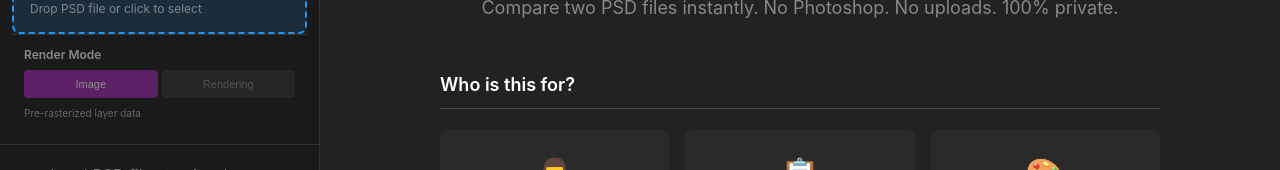
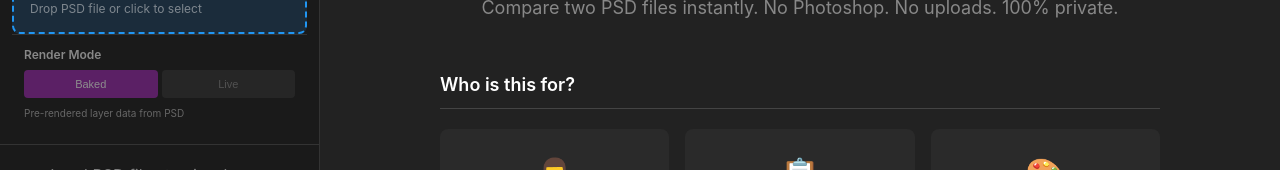
Before and after one commit to signal-slot/psd-compare, a React (Vite) app: page / in a window 1280 px wide. Shown: the part 175-345 px from the top of the page. Built offline with nearby package versions, Linux system fonts and the light colour scheme.

Commit message:
Rename render mode: Image/Rendering → Baked/Live

```diff
--- a/src/components/RenderModeToggle.tsx
+++ b/src/components/RenderModeToggle.tsx
@@ -55,20 +55,20 @@ export default function RenderModeToggle() {
           onClick={() => setRenderMode('fast')}
           disabled={disabled}
         >
-          Image
+          Baked
         </button>
         <button
           style={styles.button(renderMode === 'qt', disabled)}
           onClick={() => setRenderMode('qt')}
           disabled={disabled}
         >
-          Rendering
+          Live
         </button>
       </div>
       <div style={styles.description}>
         {renderMode === 'fast'
-          ? 'Pre-rasterized layer data'
-          : 'Full rendering with effects and fonts'}
+          ? 'Pre-rendered layer data from PSD'
+          : 'Live rendering with effects and fonts'}
       </div>
     </div>
   );
```
